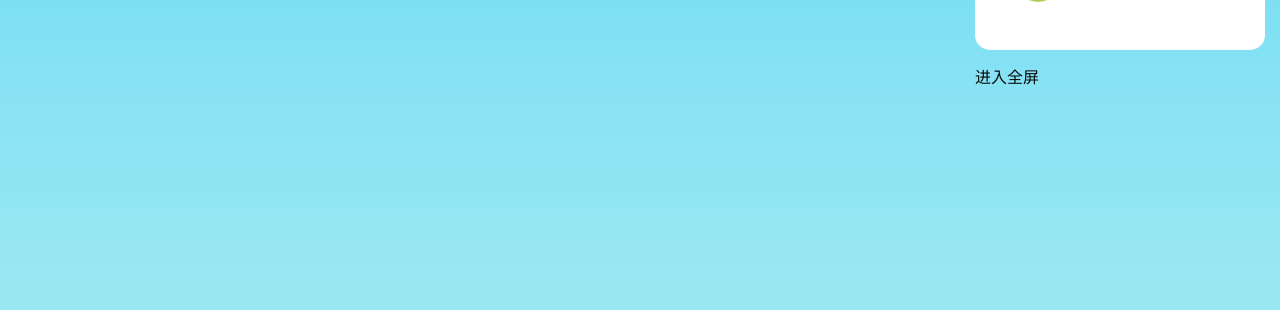
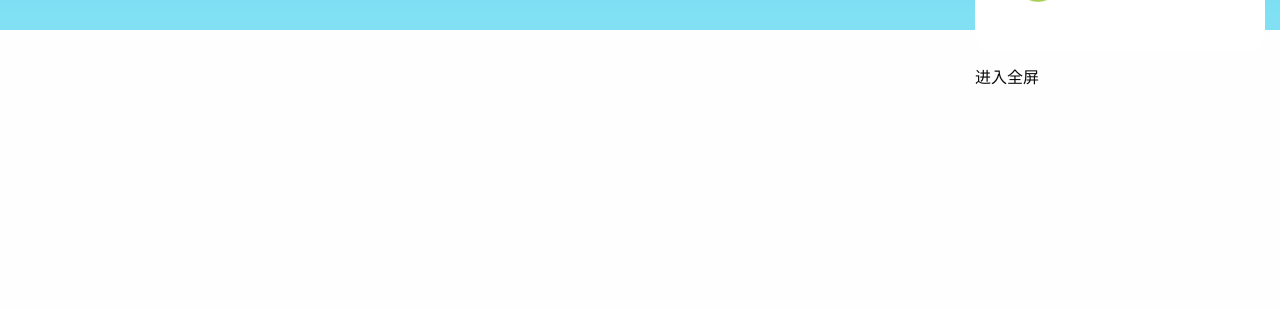
Before and after one commit to hightoon/mlxc_client, a plain HTML site: page templates/index.html in a window 1280 px wide. Shown: the part 770-1080 px from the top of the page. After the commit the page ends 860 px from the top, so only its background shows below. Drawn offline with Linux system fonts and the light colour scheme; files whose address does not match are found by name.

```diff
--- a/templates/index.html
+++ b/templates/index.html
@@ -2,7 +2,7 @@
 <html class="no-js" lang="en">
 <head>
 <meta charset="utf-8"/>
-<meta name="viewport" content="width=device-width, initial-scale=1.0"/>
+<meta name="viewport" content="width=device-width, initial-scale=1.0, maximum-scale=1.0, user-scalable=no;"/>
 <title>美丽乡村</title>
 <!--link rel="stylesheet" href="http://dhbhdrzi4tiry.cloudfront.net/cdn/sites/foundation.min.css"-->
 <!--link rel="stylesheet" href="/static/foundation-6.2.3-complete/css/foundation.min.css"-->
@@ -48,7 +48,7 @@
   #fullscreen {
     /*background-color: #CCFB5D;*/
     background: url('/static/images/content-bg.png');
-    height: 1080px;
+    height: 800px;
   }
 
   #topbar {
@@ -90,7 +90,7 @@
     margin-left: 0%;
     margin-right: 0%;
     padding-right: 0px;
-    height: 800px;
+    height: 650px;
   }
 
   #ad-content, #community {
```
